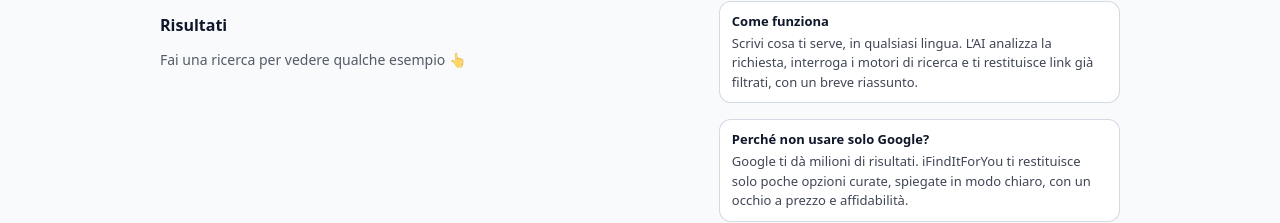
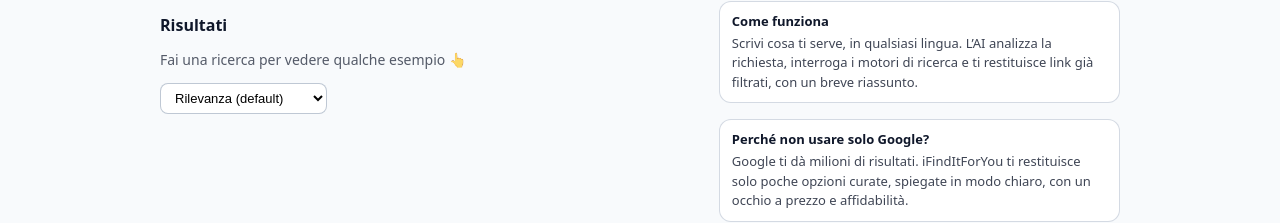
Before and after one commit to mregaz/ifinditforyou-new, a Next.js app: page / in a window 1280 px wide. Shown: the part 441-664 px from the top of the page. Built offline with nearby package versions, Linux system fonts and the light colour scheme.

Commit message:
Update page.tsx

```diff
--- a/app/page.tsx
+++ b/app/page.tsx
@@ -135,6 +135,7 @@ export default function HomePage() {
   const [lang, setLang] = useState<Lang>("it");
   const [query, setQuery] = useState("");
   const [results, setResults] = useState<any[]>([]);
+  const [sortMode, setSortMode] = useState<"relevance" | "priceAsc" | "priceDesc">("relevance");
   const [summary, setSummary] = useState("");
   const [loading, setLoading] = useState(false);
   const [credits, setCredits] = useState(2);
@@ -543,6 +544,42 @@ export default function HomePage() {
               </div>
             )}
 {/* Frase: Ho trovato X opzioni */}
+{/* Ordinamento risultati */}
+<div style={{ marginBottom: 10 }}>
+  <select
+    value={sortMode}
+    onChange={(e) => setSortMode(e.target.value as any)}
+    style={{
+      padding: "6px 10px",
+      borderRadius: 8,
+      border: "1px solid rgba(148,163,184,0.6)",
+      background: "#fff",
+      fontSize: 13,
+    }}
+  >
+    <option value="relevance">
+      {lang === "it" && "Rilevanza (default)"}
+      {lang === "en" && "Relevance (default)"}
+      {lang === "fr" && "Pertinence (défaut)"}
+      {lang === "de" && "Relevanz (Standard)"}
+    </option>
+
+    <option value="priceAsc">
+      {lang === "it" && "Prezzo: dal più basso"}
+      {lang === "en" && "Price: low to high"}
+      {lang === "fr" && "Prix : du plus bas"}
+      {lang === "de" && "Preis: niedrig zu hoch"}
+    </option>
+
+    <option value="priceDesc">
+      {lang === "it" && "Prezzo: dal più alto"}
+      {lang === "en" && "Price: high to low"}
+      {lang === "fr" && "Prix : du plus élevé"}
+      {lang === "de" && "Preis: hoch zu niedrig"}
+    </option>
+  </select>
+</div>
+
 {results.length > 0 && (
   <p
     style={{
```
